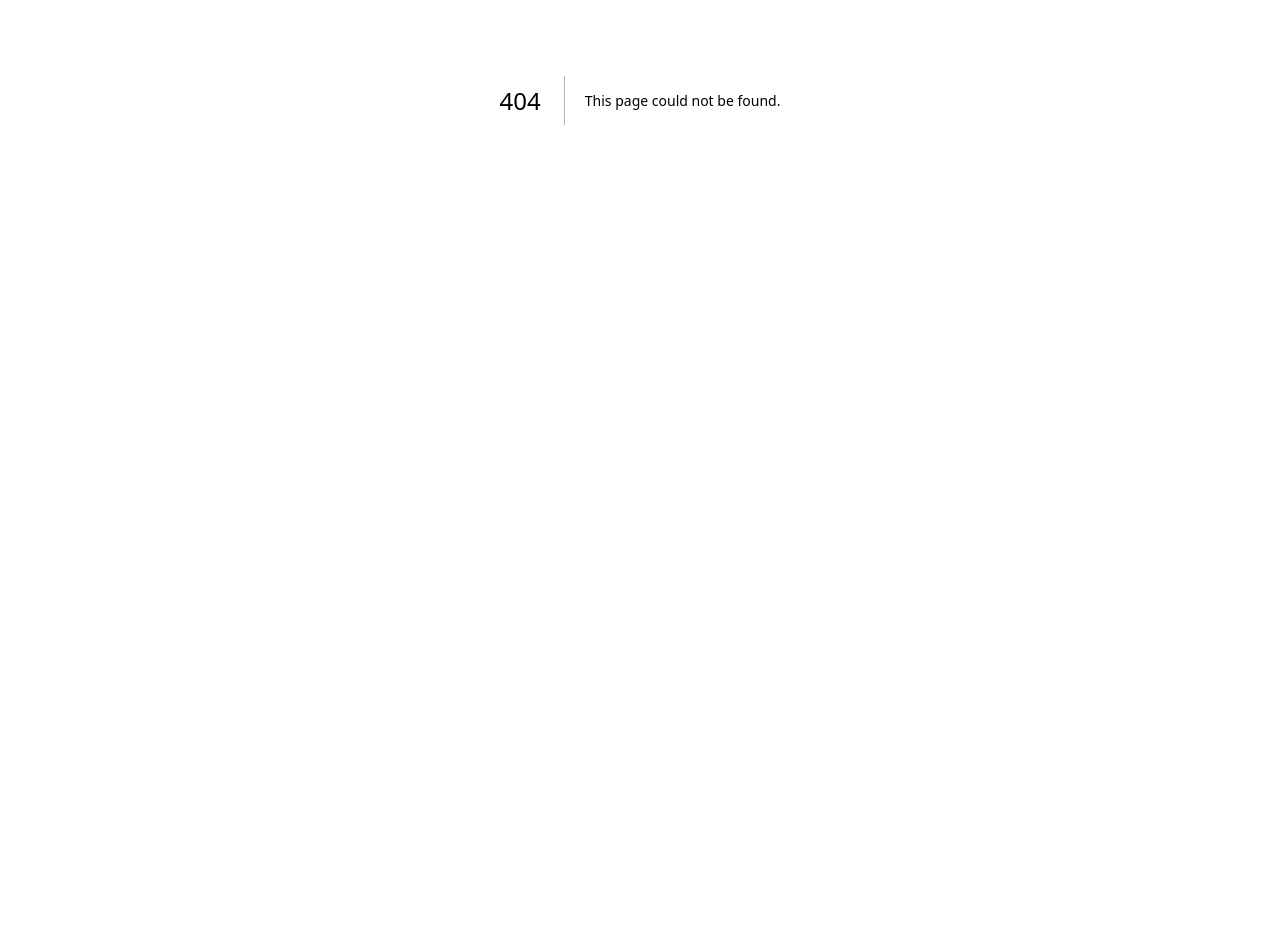
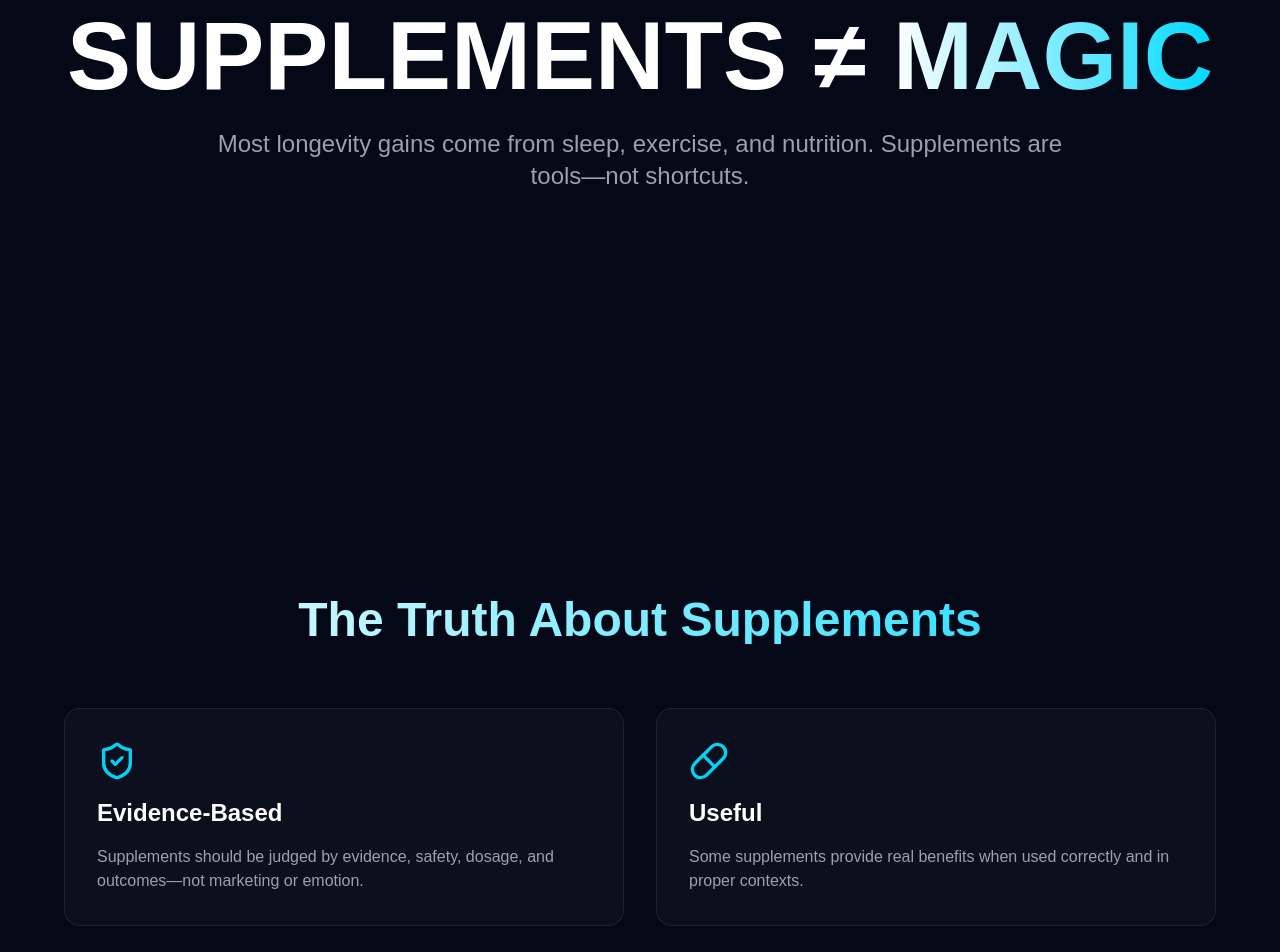
Before and after one commit to Yuvaakaarthikheshwaran/longevity-protocol, a Next.js app: page /supplements in a window 1280 px wide. Before the commit this address had no page. Shown: the part 300-1252 px from the top of the page. Before the commit the page ends 800 px from the top, so only its background shows below. Built offline with nearby package versions, Linux system fonts and the light colour scheme.

Commit message:
Add SupplementsPage component with content sections

```diff
--- /dev/null
+++ b/app/supplements/page.tsx
@@ -0,0 +1,138 @@
+"use client";
+
+import { motion } from "framer-motion";
+import { Pill, ShieldCheck, AlertTriangle, FlaskConical } from "lucide-react";
+
+export default function SupplementsPage() {
+  const cards = [
+    {
+      title: "Evidence-Based",
+      description:
+        "Supplements should be judged by evidence, safety, dosage, and outcomes—not marketing or emotion.",
+      icon: ShieldCheck,
+    },
+    {
+      title: "Useful",
+      description:
+        "Some supplements provide real benefits when used correctly and in proper contexts.",
+      icon: Pill,
+    },
+    {
+      title: "Overhyped",
+      description:
+        "Many supplements sell hope, not results. Marketing often exceeds scientific evidence.",
+      icon: AlertTriangle,
+    },
+    {
+      title: "Engineered Biology",
+      description:
+        "Human-made compounds are not automatically harmful. What matters is mechanism and evidence.",
+      icon: FlaskConical,
+    },
+  ];
+
+  return (
+    <main className="min-h-screen bg-[#050816] text-white">
+      {/* HERO */}
+      <section className="min-h-screen flex items-center justify-center px-6 text-center">
+        <motion.div
+          initial={{ opacity: 0, y: 60 }}
+          animate={{ opacity: 1, y: 0 }}
+          transition={{ duration: 1 }}
+        >
+          <h1 className="text-5xl md:text-8xl font-bold mb-6">
+            SUPPLEMENTS ≠ <span className="gradient-text">MAGIC</span>
+          </h1>
+
+          <p className="text-gray-400 max-w-4xl mx-auto text-lg md:text-2xl">
+            Most longevity gains come from sleep, exercise, and nutrition.
+            Supplements are tools—not shortcuts.
+          </p>
+        </motion.div>
+      </section>
+
+      {/* CORE */}
+      <section className="py-24 px-6">
+        <h2 className="text-5xl font-bold text-center mb-16 gradient-text">
+          The Truth About Supplements
+        </h2>
+
+        <div className="grid md:grid-cols-2 gap-8 max-w-6xl mx-auto">
+          {cards.map((card, i) => {
+            const Icon = card.icon;
+            return (
+              <motion.div
+                key={card.title}
+                initial={{ opacity: 0, y: 50 }}
+                whileInView={{ opacity: 1, y: 0 }}
+                transition={{ delay: i * 0.1 }}
+                className="card-bg rounded-2xl p-8"
+              >
+                <Icon size={40} className="text-cyan-400 mb-4" />
+                <h3 className="text-2xl font-bold mb-4">{card.title}</h3>
+                <p className="text-gray-400">{card.description}</p>
+              </motion.div>
+            );
+          })}
+        </div>
+      </section>
+
+      {/* NATURAL FALLACY */}
+      <section className="py-24 px-6">
+        <div className="max-w-5xl mx-auto card-bg rounded-2xl p-10">
+          <h2 className="text-4xl font-bold mb-8 gradient-text">
+            The Natural Fallacy
+          </h2>
+
+          <p className="text-gray-300 text-lg leading-relaxed mb-8">
+            Humans often assume “natural” means safe and “artificial” means bad.
+            This is emotional reasoning—not scientific reasoning.
+          </p>
+
+          <div className="grid md:grid-cols-2 gap-8">
+            <div>
+              <h3 className="text-2xl font-bold mb-4 text-red-400">
+                Natural ≠ Safe
+              </h3>
+              <ul className="space-y-3 text-gray-400">
+                <li>• Arsenic is natural</li>
+                <li>• Cyanide is natural</li>
+                <li>• Snake venom is natural</li>
+                <li>• Deadly mushrooms are natural</li>
+              </ul>
+            </div>
+
+            <div>
+              <h3 className="text-2xl font-bold mb-4 text-cyan-400">
+                Artificial ≠ Harmful
+              </h3>
+              <ul className="space-y-3 text-gray-400">
+                <li>• Vaccines save millions</li>
+                <li>• Synthetic insulin saves lives</li>
+                <li>• Purified creatine is highly studied</li>
+                <li>• Engineered medicine extends lifespan</li>
+              </ul>
+            </div>
+          </div>
+        </div>
+      </section>
+
+      {/* BEST SUPPLEMENTS */}
+      <section className="py-24 px-6">
+        <div className="max-w-5xl mx-auto card-bg rounded-2xl p-10">
+          <h2 className="text-4xl font-bold mb-8 gradient-text">
+            High-Evidence Supplements
+          </h2>
+
+          <ul className="space-y-4 text-lg text-gray-300">
+            <li>• Creatine</li>
+            <li>• Omega-3</li>
+            <li>• Vitamin D (if deficient)</li>
+            <li>• Magnesium (if deficient)</li>
+            <li>• Protein powder (if needed)</li>
+          </ul>
+        </div>
+      </section>
+    </main>
+  );
+}
```
